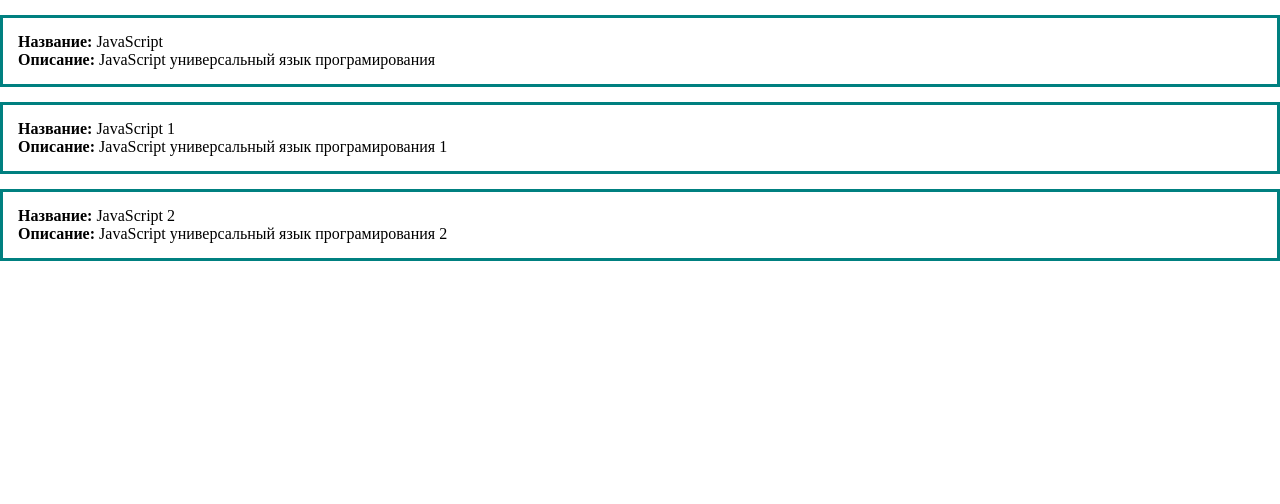
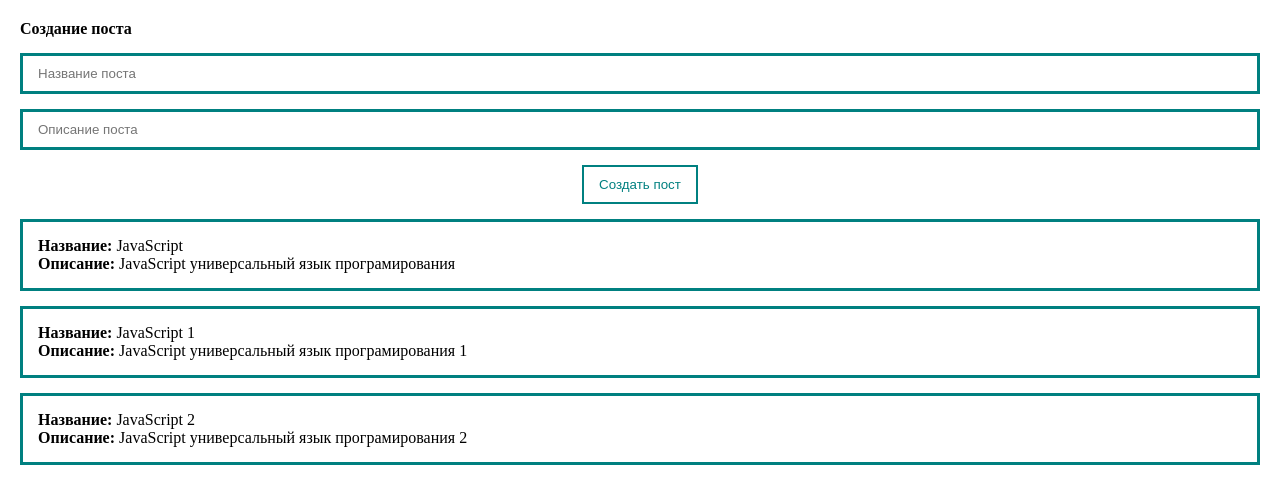
Before and after one commit to Pavel-174/vue-project, a Vue app: page / in a window 1280 px wide. Shown: the top 504 px of the page. Built offline with nearby package versions, Linux system fonts and the light colour scheme.

Commit message:
создание карточки с помощью формы, 2 варианта работы с input

```diff
--- a/src/App.vue
+++ b/src/App.vue
@@ -1,5 +1,28 @@
 <template>
-    <div>
+    <div class="app">
+        <form @submit.prevent>
+            <h4>Создание поста</h4>
+            <input
+                v-bind:value="title"
+                @input="inputTitle"
+                class="input"
+                type="text"
+                placeholder="Название поста"
+            >
+            <input
+                v-bind:value="body"
+                @input="body = $event.target.value"
+                class="input"
+                type="text"
+                placeholder="Описание поста"
+            >
+            <button
+                class="button"
+                @click="createPost"
+            >
+            Создать пост
+            </button>
+        </form>
         <div class='post' v-for="post in posts">
             <div> <strong> Название: </strong> {{ post.title }} </div>
             <div> <strong> Описание: </strong> {{ post.body }} </div>
@@ -15,21 +38,40 @@
                     { id: 1, title: "JavaScript", body: "JavaScript универсальный язык програмирования" },
                     { id: 2, title: "JavaScript 1", body: "JavaScript универсальный язык програмирования 1" },
                     { id: 3, title: "JavaScript 2", body: "JavaScript универсальный язык програмирования 2" },
-                ]
+                ],
+                title: '',
+                body: ''
             }
         },
 
         methods: {
+            createPost() {
+                const newPost = {
+                    id: Date.now(),
+                    title: this.title,
+                    body: this.body,
+                }
+                this.posts.push(newPost);
+            },
+
+            inputTitle (event) {
+                this.title = event.target.value;
+            }
         },
     }
 
 </script>
 
 <style>
+
 * {
     margin: 0;
     padding: 0;
     box-sizing: border-box;
+}
+
+.app {
+    padding: 20px;
 }
 
 .post {
@@ -37,4 +79,26 @@
     border: 3px solid teal;
     margin-top: 15px;
 }
+
+form {
+    display: flex;
+    flex-direction: column;
+}
+
+.input {
+    border: 3px solid teal;
+    width: 100%;
+    padding: 10px 15px;
+    margin-top: 15px;
+}
+
+.button{
+    align-self: center;
+    margin-top: 15px;
+    padding: 10px 15px;
+    background: none;
+    color: teal;
+    border: 2px solid teal;
+}
+
 </style>
```
